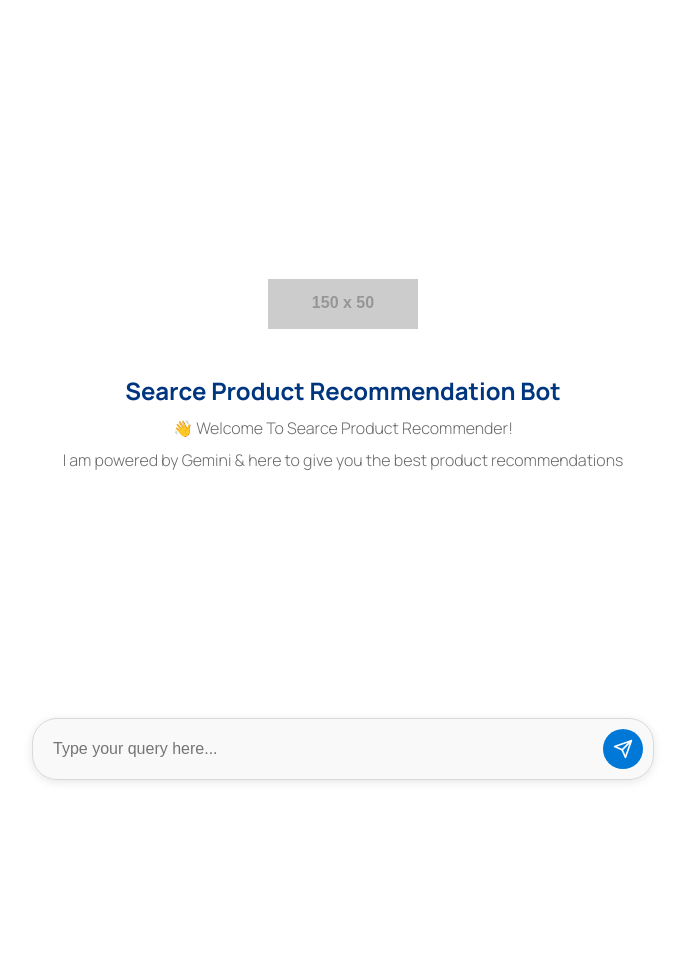
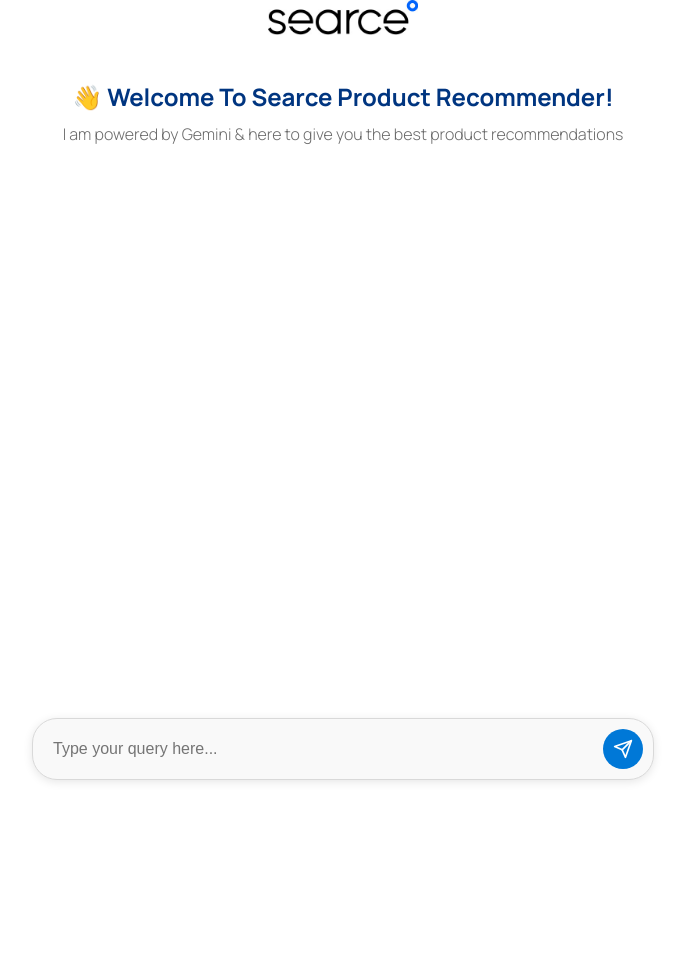
Before and after one commit to vyom-desai/product_recommender, a Flask app: page / in a window 1280 px wide. Shown: the whole page, without its empty margins (297-982 px from the left). Before the commit the page ends 782 px from the top, so only its background shows below. Run offline with Flask 3, Linux system fonts and the light colour scheme; grey boxes labelled with a size stand in for pictures from a placeholder-image service; some libraries are stand-ins or nearby versions.

Commit message:
Frontend Changes

```diff
--- a/templates/index.html
+++ b/templates/index.html
@@ -21,9 +21,11 @@
       color: #333333;
       display: flex;
       flex-direction: column;
-      justify-content: center;
+      justify-content: flex-start;
       align-items: center;
       min-height: 100vh;
+      padding-bottom: 100px; /* Add space at the bottom for the input */
+      overflow: hidden;
     }
 
     h1 {
@@ -97,6 +99,9 @@
       width: 100%;
       max-width: 600px;
       margin: 20px 0;
+      overflow-y: auto; /* Allow scrolling for chat history */
+      height: calc(100vh - 140px); /* Calculate available height for chat messages */
+      scroll-margin-right: 20px;
     }
 
     .list-group-item {
@@ -108,19 +113,34 @@
       font-size: 16px;
       color: #333333;
     }
+
+    .user-prompt {
+      background-color: #e0f7fa; /* Light blue for user prompt */
+      border-left: 5px solid #0078d7;
+    }
+
+    .gpt-response {
+      background-color: #f1f1f1; /* Light gray for GPT response */
+      border-left: 5px solid #0078d7;
+    }
+
+    /* Add style to hide header initially */
+    #header {
+      display: block;
+    }
+
   </style>
 </head>
 
 <body>
   <!-- Logo Section -->
-  <div class="logo">
-    <img src="https://via.placeholder.com/150x50.png?text=Searce+Logo" alt="Searce Logo">
+  <div class="logo" id="header">
+    <img src="/assets/logo.jpg" alt="Logo">
   </div>
 
   <!-- Welcome Message -->
-  <div class="welcome-message">
-    <h1>Searce Product Recommendation Bot</h1>
-    <p>👋 Welcome To Searce Product Recommender!</p>
+  <div class="welcome-message" id="welcome-message">
+    <h1>👋 Welcome To Searce Product Recommender!</h1>
     <p>I am powered by Gemini & here to give you the best product recommendations</p>
   </div>
 
@@ -142,14 +162,23 @@
     integrity="sha256-pvPw+upLPUjgMXY0G+8O0xUf+/Im1MZjXxxgOcBQBXU=" crossorigin="anonymous"></script>
 
   <script>
-    $("#gpt-button").click(function () {
+    let firstPromptSent = false;
+
+    function sendMessage() {
       var question = $("#chat-input").val();
       let html_data = `
-        <div class="list-group-item">${question}</div>
+        <div class="list-group-item user-prompt">${question}</div>
         <div id="response"></div>`;
-      $("#chat-input").val("");
+      $("#chat-input").val(""); // Clear input field
 
       $("#list-group").append(html_data);
+
+      if (!firstPromptSent) {
+        // Hide header and welcome message after the first prompt is sent
+        $("#header").fadeOut();
+        $("#welcome-message").fadeOut();
+        firstPromptSent = true;
+      }
 
       $.ajax({
         type: "POST",
@@ -157,10 +186,26 @@
         data: { 'prompt': question },
         success: function (data) {
           let gpt_data = `
-            <div class="list-group-item">${data}</div>`;
+            <div class="list-group-item gpt-response">${data}</div>`;
           $("#list-group").append(gpt_data);
+
+          // Scroll to the bottom after the response is added
+          $("#list-group").scrollTop($("#list-group")[0].scrollHeight);
         }
       });
+    }
+
+    // Send message when the button is clicked
+    $("#gpt-button").click(function () {
+      sendMessage();
+    });
+
+    // Send message when Enter key is pressed
+    $("#chat-input").keypress(function (event) {
+      if (event.which === 13) {  // 13 is the Enter key code
+        event.preventDefault();  // Prevent default action (form submit)
+        sendMessage();
+      }
     });
   </script>
 </body>
```
Also changed, not shown: assets/logo.jpg (added).
